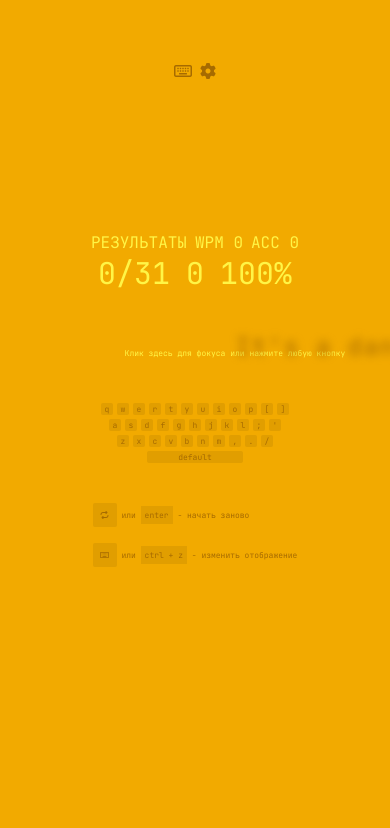
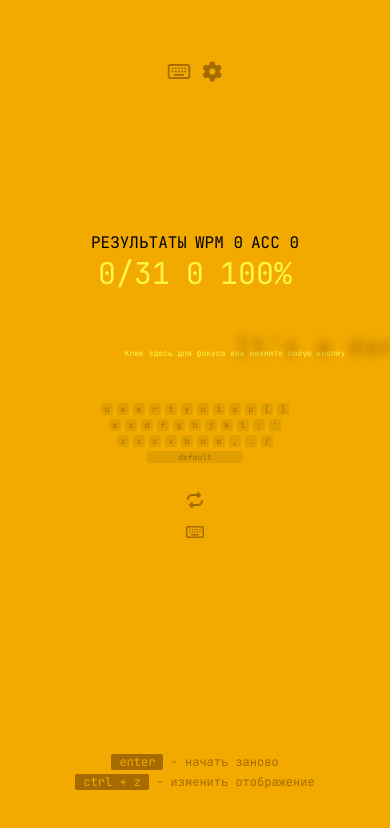
Before and after one commit to kirillmihalych/code-type, a Vue app: page / in a window 390 px wide. Shown: the top 828 px of the page. Built offline with nearby package versions, Linux system fonts and the light colour scheme; what @tanstack/vue-query would draw is missing.

Commit message:
add sub-color into themes, fix responsive

```diff
--- a/src/App.vue
+++ b/src/App.vue
@@ -5,12 +5,14 @@
     :class="[colorThemeStore.colorThemeName]"
   >
     <MainNavigation class="row-span-1 place-self-center" />
-    <RouterView class="row-start-4 row-span-8" />
+    <RouterView class="row-start-4 row-span-7" />
+    <ShortcutsDescription class="row-start-12 row-span-1" />
   </main>
 </template>
 
 <script setup>
 import MainNavigation from "./components/MainNavigation.vue";
+import ShortcutsDescription from "./components/ShortcutsDescription.vue";
 import { useColorThemeStore } from "./store/colorThemeStore";
 
 const colorThemeStore = useColorThemeStore();
--- a/src/assets/main.css
+++ b/src/assets/main.css
@@ -10,6 +10,7 @@
   --error: #0d00c6;
   --bg: #200a0a;
   --text: #5f342c;
+  --sub: #ffffff;
   --animation-color-1: #feb90c;
   --animation-color-2: #b31313;
 }
@@ -22,7 +23,7 @@
   --helper: #15ff00;
   --text: rgba(21, 255, 0, 0.25);
   --bg: rgba(0, 101, 0, 0.25);
-
+  --sub: #d1ffcd;
   --animation-color-1: #15ff00;
   --animation-color-2: #19196f;
 }
@@ -35,7 +36,7 @@
   --bg: #9f1020;
   --helper: #fcd116;
   --text: #6d0f19;
-
+  --sub: #ffffff;
   --animation-color-1: #fcd116;
   --animation-color-2: #6d0f19;
 }
@@ -48,7 +49,7 @@
   --bg: #e19e00;
   --helper: #fff546;
   --text: #a66b00;
-
+  --sub: #f3eecb;
   --animation-color-1: #fff546;
   --animation-color-2: #ffffff;
 }
--- a/src/components/ColorThemeList.vue
+++ b/src/components/ColorThemeList.vue
@@ -1,7 +1,6 @@
 <template>
-  <div
-    class="grid gap-2 md:gap-4 lg:gap-6 md:grid-cols-2 lg:grid-cols-4 max-w-[1440px] mx-auto"
-  >
+  <div>
+    <div class="grid gap-2 md:gap-4 lg:gap-6 md:grid-cols-2 lg:grid-cols-4">
       <div
         v-for="(theme, index) in colorThemeStore.colorThemes"
         :key="theme.name"
@@ -25,10 +24,17 @@
         </div>
       </div>
     </div>
+  </div>
 </template>
 
 <script setup>
 import { useColorThemeStore } from "@/store/colorThemeStore";
+import { ref, watchEffect } from "vue";
 
+const color = ref(null);
 const colorThemeStore = useColorThemeStore();
+
+watchEffect(() => {
+  console.log(color.value);
+});
 </script>
--- a/src/components/MainNavigation.vue
+++ b/src/components/MainNavigation.vue
@@ -1,7 +1,13 @@
 <template>
-  <nav class="text-text flex gap-2">
-    <RouterLink to="/"><i class="fa-regular fa-keyboard"></i></RouterLink>
-    <RouterLink to="/settings"><i class="fa-solid fa-gear"></i></RouterLink>
+  <nav class="text-text text-xl flex gap-3">
+    <RouterLink to="/" class="hover:text-sub transition-colors duration-200"
+      ><i class="fa-regular fa-keyboard"></i
+    ></RouterLink>
+    <RouterLink
+      to="/settings"
+      class="hover:text-sub transition-colors duration-200"
+      ><i class="fa-solid fa-gear"></i
+    ></RouterLink>
   </nav>
 </template>
 
--- a/src/components/ResultsDisplay.vue
+++ b/src/components/ResultsDisplay.vue
@@ -1,9 +1,9 @@
 <template>
   <div class="grid place-items-center">
-    <div class="flex gap-2 text-helper uppercase">
-      <span>Результаты</span>
-      <span>WPM {{ props.finalResultWpm }}</span>
-      <span>ACC {{ props.finalAccuracy }}</span>
+    <div class="flex gap-2 text-sub uppercase">
+      <span class="transition-colors">Результаты</span>
+      <span class="transition-colors">WPM {{ props.finalResultWpm }}</span>
+      <span class="m transition-colors">ACC {{ props.finalAccuracy }}</span>
     </div>
     <div class="flex gap-4 text-primary text-3xl">
       <div>
--- /dev/null
+++ b/src/components/ShortcutsDescription.vue
@@ -0,0 +1,14 @@
+<template>
+  <div class="shortcuts grid gap-1 place-content-center place-items-center">
+    <p class="text-xs text-text">
+      <span class="text-secondary bg-text px-2 rounded-sm">enter</span> - начать
+      заново
+    </p>
+    <p class="text-xs text-text">
+      <span class="text-secondary bg-text px-2 rounded-sm">ctrl + z</span> -
+      изменить отображение
+    </p>
+  </div>
+</template>
+
+<script setup></script>
--- a/src/main.js
+++ b/src/main.js
@@ -4,11 +4,13 @@ import { createApp } from "vue";
 import { createPinia } from "pinia";
 import { router } from "./router";
 import { VueQueryPlugin } from "@tanstack/vue-query";
+import PrimeVue from "primevue/config";
 import App from "./App.vue";
 
 const pinia = createPinia();
 const app = createApp(App);
 
+app.use(PrimeVue);
 app.use(pinia);
 app.use(router);
 app.use(VueQueryPlugin);
--- a/src/views/GameView.vue
+++ b/src/views/GameView.vue
@@ -80,25 +80,21 @@
       </form>
     </div>
     <KeymapLayout />
-    <footer class="grid place-content-center">
-      <p class="text-text text-smallest xl:text-xs mt-10">
+    <footer class="grid place-content-center place-items-center">
+      <div class="grid gap-1 btns mt-6">
         <button
           @click="reset"
-          class="size-6 rounded-sm bg-bg hover:bg-helper transition-colors"
+          class="size-7 rounded-sm transition-colors text-text hover:text-white"
         >
-          <i class="fa-solid fa-repeat text-text"></i>
+          <i class="fa-solid fa-repeat"></i>
         </button>
-        или <span class="bg-bg p-1">enter</span> - начать заново
-      </p>
-      <p class="text-text text-smallest xl:text-xs mt-4">
         <button
           @click="toggleMode"
-          class="size-6 rounded-sm bg-bg hover:bg-helper transition-colors"
+          class="size-7 rounded-sm transition-colors text-text hover:text-white"
         >
-          <i class="fa-regular fa-keyboard text-text"></i>
+          <i class="fa-regular fa-keyboard"></i>
         </button>
-        или <span class="bg-bg p-1">ctrl + z</span> - изменить отображение
-      </p>
+      </div>
     </footer>
   </div>
 </template>
--- a/src/views/SettingsView.vue
+++ b/src/views/SettingsView.vue
@@ -1,6 +1,9 @@
 <template>
   <div class="p-4">
-    <ColorThemeList />
+    <div>
+      <h2 class="text-4xl mb-4 text-black">Цветовые схемы</h2>
+      <ColorThemeList />
+    </div>
   </div>
 </template>
 
--- a/vite.config.js
+++ b/vite.config.js
@@ -1,18 +1,16 @@
-import { fileURLToPath, URL } from 'node:url'
+import { fileURLToPath, URL } from "node:url";
 
-import { defineConfig } from 'vite'
-import vue from '@vitejs/plugin-vue'
-import vueDevTools from 'vite-plugin-vue-devtools'
+import { defineConfig } from "vite";
+import vue from "@vitejs/plugin-vue";
+import vueDevTools from "vite-plugin-vue-devtools";
 
 // https://vite.dev/config/
 export default defineConfig({
-  plugins: [
-    vue(),
-    vueDevTools(),
-  ],
+  plugins: [vue(), vueDevTools()],
   resolve: {
     alias: {
-      '@': fileURLToPath(new URL('./src', import.meta.url))
+      "@": fileURLToPath(new URL("./src", import.meta.url)),
     },
   },
-})
+
+});
```
Lines whose indentation alone changed are shown as unchanged.
